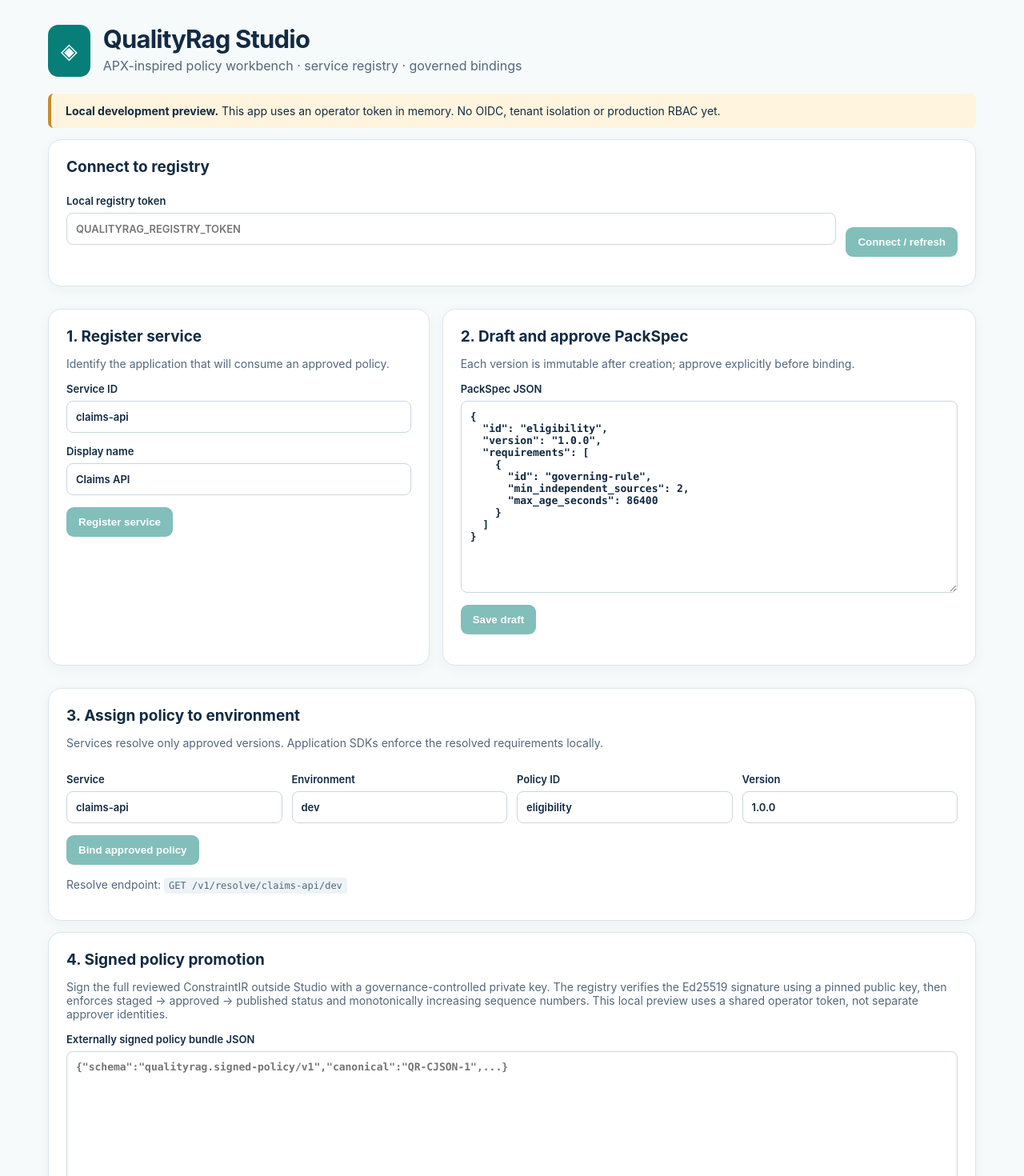
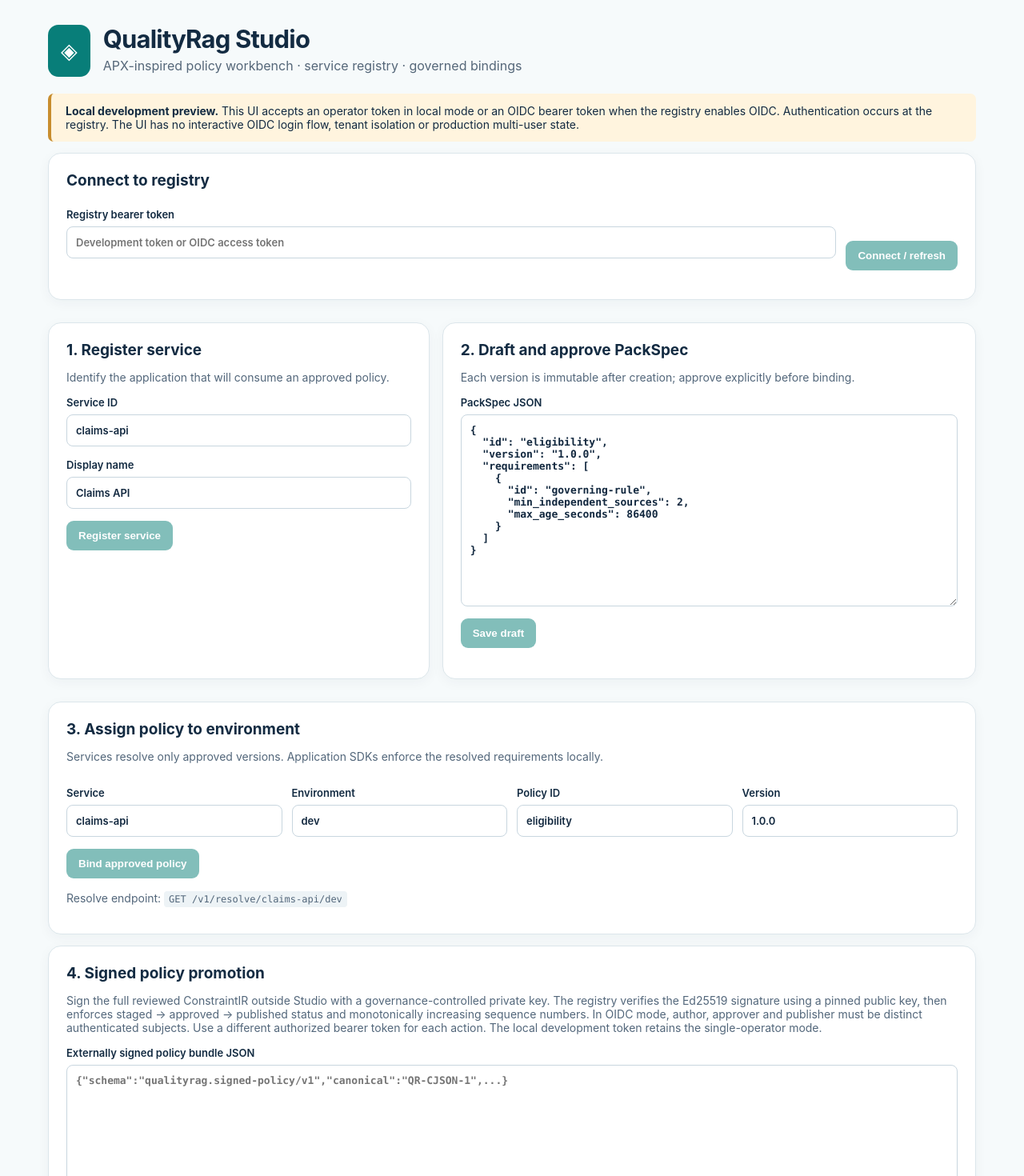
Before and after one commit to cyrillesaxo/QualityRag, a React (Vite) app in the folder apps/studio/: page / in a window 1280 px wide. Shown: the top 1470 px of the page at 80% size. Built offline with nearby package versions, Linux system fonts and the light colour scheme.

Commit message:
docs(studio): clarify OIDC bearer and distinct-identity promotion behavior

```diff
--- a/apps/studio/src/main.tsx
+++ b/apps/studio/src/main.tsx
@@ -25,13 +25,13 @@ function Studio(){
  useEffect(()=>{if(token)refresh()},[]); // Authentication is deliberately supplied by the operator; not persisted.
  return <main>
    <header><span className="logo">◈</span><div><h1>QualityRag Studio</h1><p>APX-inspired policy workbench · service registry · governed bindings</p></div></header>
-   <section className="notice"><strong>Local development preview.</strong> This app uses an operator token in memory. No OIDC, tenant isolation or production RBAC yet.</section>
-   <section className="panel"><h2>Connect to registry</h2><div className="line"><label>Local registry token<input type="password" autoComplete="off" value={token} onChange={e=>setToken(e.target.value)} placeholder="QUALITYRAG_REGISTRY_TOKEN"/></label><button onClick={refresh} disabled={!token}>Connect / refresh</button></div><p className="status" role="status">{message}</p></section>
+   <section className="notice"><strong>Local development preview.</strong> This UI accepts an operator token in local mode or an OIDC bearer token when the registry enables OIDC. Authentication occurs at the registry. The UI has no interactive OIDC login flow, tenant isolation or production multi-user state.</section>
+   <section className="panel"><h2>Connect to registry</h2><div className="line"><label>Registry bearer token<input type="password" autoComplete="off" value={token} onChange={e=>setToken(e.target.value)} placeholder="Development token or OIDC access token"/></label><button onClick={refresh} disabled={!token}>Connect / refresh</button></div><p className="status" role="status">{message}</p></section>
    <div className="columns"><section className="panel"><h2>1. Register service</h2><p>Identify the application that will consume an approved policy.</p><label>Service ID<input value={serviceId} onChange={e=>setServiceId(e.target.value)}/></label><label>Display name<input value={name} onChange={e=>setName(e.target.value)}/></label><button disabled={!token} onClick={()=>run(()=>request('/v1/services','POST',{id:serviceId,displayName:name}))}>Register service</button><ul>{state.services.map(s=><li key={s.id}>{s.displayName} <code>{s.id}</code></li>)}</ul></section>
    <section className="panel"><h2>2. Draft and approve PackSpec</h2><p>Each version is immutable after creation; approve explicitly before binding.</p><label>PackSpec JSON<textarea spellCheck={false} value={editor} onChange={e=>setEditor(e.target.value)}/></label><button disabled={!token} onClick={()=>run(()=>request('/v1/policies/drafts','POST',JSON.parse(editor)))}>Save draft</button><ul>{state.policies.map(p=><li key={p.sha256}><code>{p.policy.id}@{p.policy.version}</code><span>{p.status}</span>{p.status==='DRAFT'&&<button disabled={!token} onClick={()=>run(()=>request('/v1/policies/'+encodeURIComponent(p.policy.id)+'/'+encodeURIComponent(p.policy.version)+'/approve','POST'))}>Approve</button>}</li>)}</ul></section></div>
    <section className="panel"><h2>3. Assign policy to environment</h2><p>Services resolve only approved versions. Application SDKs enforce the resolved requirements locally.</p><div className="line"><label>Service<input value={serviceId} onChange={e=>setServiceId(e.target.value)}/></label><label>Environment<input value={environment} onChange={e=>setEnvironment(e.target.value)}/></label><label>Policy ID<input value={policyId} onChange={e=>setPolicyId(e.target.value)}/></label><label>Version<input value={version} onChange={e=>setVersion(e.target.value)}/></label></div><button disabled={!token} onClick={()=>run(()=>request('/v1/bindings','POST',{serviceId,environment,policyId,version}))}>Bind approved policy</button><ul>{state.bindings.map(b=><li key={b.serviceId+'@'+b.environment}><code>{b.serviceId}@{b.environment}</code> → {b.policyId}@{b.version}</li>)}</ul><p>Resolve endpoint: <code>GET /v1/resolve/{serviceId}/{environment}</code></p></section>
    <section className="panel"><h2>4. Signed policy promotion</h2>
-   <p>Sign the full reviewed ConstraintIR outside Studio with a governance-controlled private key. The registry verifies the Ed25519 signature using a pinned public key, then enforces staged → approved → published status and monotonically increasing sequence numbers. This local preview uses a shared operator token, not separate approver identities.</p>
+   <p>Sign the full reviewed ConstraintIR outside Studio with a governance-controlled private key. The registry verifies the Ed25519 signature using a pinned public key, then enforces staged → approved → published status and monotonically increasing sequence numbers. In OIDC mode, author, approver and publisher must be distinct authenticated subjects. Use a different authorized bearer token for each action. The local development token retains the single-operator mode.</p>
    <label>Externally signed policy bundle JSON<textarea spellCheck={false} value={signedBundle} onChange={e=>setSignedBundle(e.target.value)} placeholder='{"schema":"qualityrag.signed-policy/v1","canonical":"QR-CJSON-1",...}'/></label>
    <button disabled={!token || !signedBundle.trim()} onClick={()=>run(()=>request('/v1/signed/promotions','POST',JSON.parse(signedBundle)))}>Stage signed bundle</button>
    <ul>{state.signedPromotions.map(p=><li key={p.serviceId+'@'+p.environment+'#'+p.sequence}>
```
